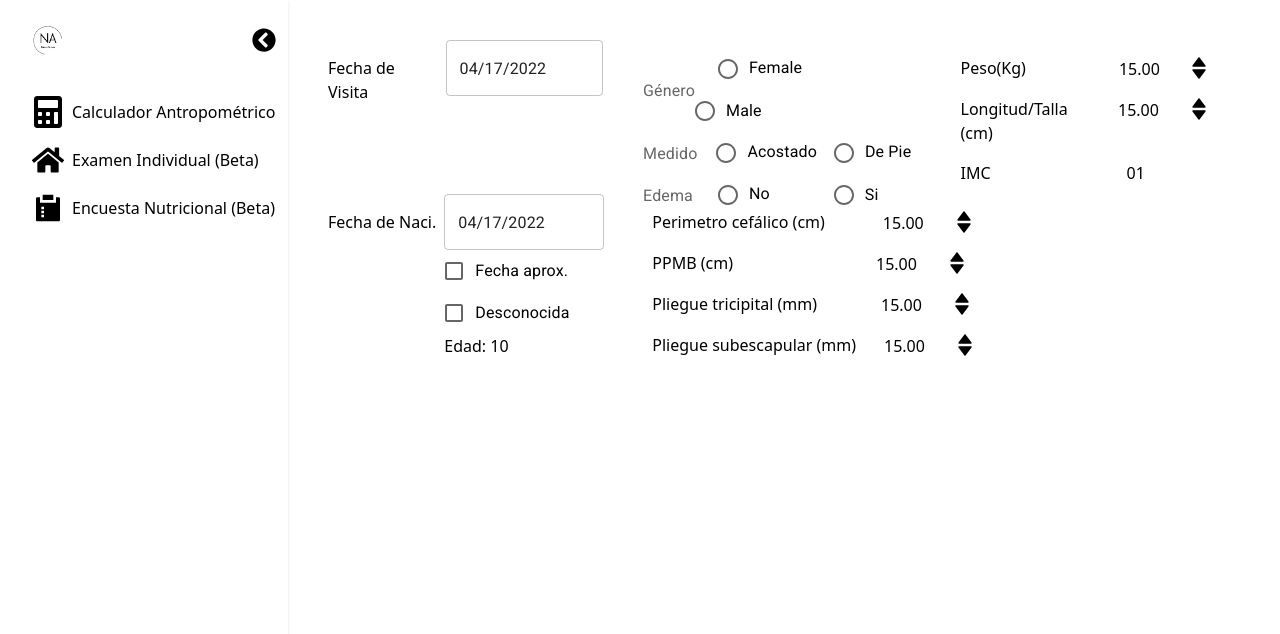
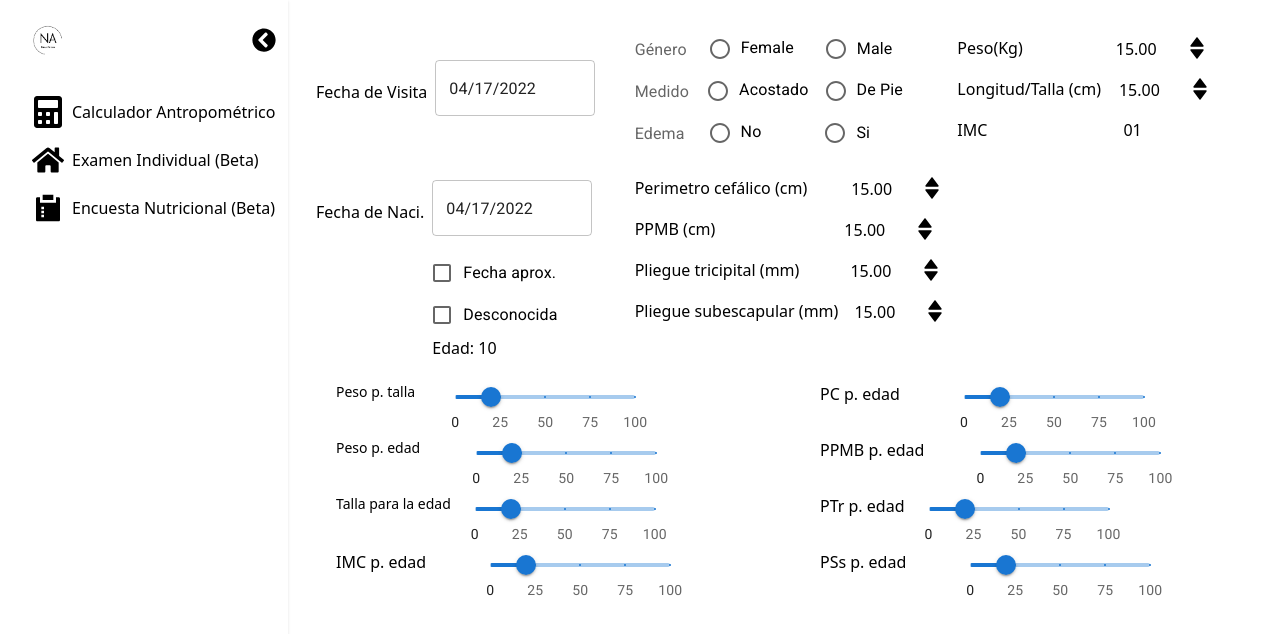
Before and after one commit to alperaltgend/nutripro, a React (Vite) app: page /nutripro/calculadora in a window 1280 px wide. Shown: the top 634 px of the page. Built offline with nearby package versions, Linux system fonts and the light colour scheme.

Commit message:
add components rowsss

```diff
--- a/src/pages/Calculadora.jsx
+++ b/src/pages/Calculadora.jsx
@@ -11,6 +11,8 @@ import FormControl from '@mui/material/FormControl';
 import FormLabel from '@mui/material/FormLabel';
 import Checkbox from '@mui/material/Checkbox';
 import FormGroup from '@mui/material/FormGroup';
+import Box from '@mui/material/Box';
+import Slider from '@mui/material/Slider';
 
 import {
     NumberInput,
@@ -19,6 +21,33 @@ import {
     NumberIncrementStepper,
     NumberDecrementStepper,
 } from '@chakra-ui/react'
+
+const marks = [
+    {
+        value: 0,
+        label: '0',
+    },
+    {
+        value: 25,
+        label: '25',
+    },
+    {
+        value: 50,
+        label: '50',
+    },
+    {
+        value: 75,
+        label: '75',
+    },
+    {
+        value: 100,
+        label: '100',
+    },
+];
+
+function valuetext(value) {
+    return `${value}`;
+}
 
 export default function Calculadora() {
     const [value, setValue] = React.useState(dayjs('2022-04-17'));
@@ -46,12 +75,13 @@ export default function Calculadora() {
 
     return (
 
-        <div className='flex'>
+        <div className='flex h-screen'>
             <Sidebar></Sidebar>
-            <div class="grid grid-cols-3 grid-rows-2 gap-1 w-screen h-96">
-                <div className='col-span-3 flex mt-10 mx-8 h-32'>
-                    <h1 className='mx-2 mt-4'>Fecha de Visita</h1>
-                    <div className='w-40'>
+            <div class="grid grid-cols-3 w-4/5 h-[40rem] mt-5">
+
+                <div className='flex mt-5 ml-5'>
+                    <h1 className='mx-2 mt-10'>Fecha de Visita</h1>
+                    <div className='w-40 mt-5'>
                         <LocalizationProvider dateAdapter={AdapterDayjs}>
                             <DatePicker
                                 view={["Año", "Mes", "Día"]}
@@ -60,7 +90,9 @@ export default function Calculadora() {
                             />
                         </LocalizationProvider>
                     </div>
-                    <div className='ml-10 mt-2 flex flex-col'>
+                </div>
+
+                <div className='flex flex-col mt-2 ml-4'>
                     <FormControl class="flex items-center">
                         <FormLabel id="demo-controlled-radio-buttons-group" >Género</FormLabel>
                         <RadioGroup
@@ -104,9 +136,9 @@ export default function Calculadora() {
                             <FormControlLabel value="male" control={<Radio />} label="Si" />
                         </RadioGroup>
                     </FormControl>
+                </div>
 
-                    </div>
-                    <div className='mx-10 flex flex-col'>
+                <div className='flex flex-col'>
                     <div className='flex items-start'>
                         <h1 className='mx-2 mt-4'>Peso(Kg)</h1>
                         <NumberInput maxW={90} marginTop={2} marginLeft={85} paddingTop={15} focusBorderColor='gray.500' focusInputOnChange={true} defaultValue={15} precision={2} step={0.1} size={"lg"}>
@@ -133,9 +165,8 @@ export default function Calculadora() {
                     </div>
                 </div>
 
-                </div>
-                <div className='col-span-3 flex mx-8 h-32'>
-                    <h1 className='mx-2 mt-4'>Fecha de Naci.</h1>
+                <div className='flex mt-5 ml-5'>
+                    <h1 className='mx-2 mt-5'>Fecha de Naci.</h1>
                     <div className='w-40'>
                         <LocalizationProvider dateAdapter={AdapterDayjs}>
                             <DatePicker
@@ -144,16 +175,18 @@ export default function Calculadora() {
                                 onChange={(newValuetask) => setValuetask(newValuetask)}
                             />
                         </LocalizationProvider>
-                        <FormGroup>
-                            <FormControlLabel value="fecha" control={<Checkbox/>} label="Fecha aprox." />
-                            <FormControlLabel value="end" control={<Checkbox/>} label="Desconocida" />
+                        <FormGroup className='mt-4'>
+                            <FormControlLabel value="fecha" control={<Checkbox />} label="Fecha aprox." />
+                            <FormControlLabel value="end" control={<Checkbox />} label="Desconocida" />
                         </FormGroup>
                         <h1>Edad: 10</h1>
                     </div>
-                    <div className='mx-10 flex flex-col'>
+                </div>
+
+                <div className='flex flex-col ml-3'>
                     <div className='flex items-start'>
-                            <h1 className='mx-2 mt-4'>Perimetro cefálico (cm)</h1>
-                            <NumberInput maxW={90} marginTop={2} marginLeft={50} paddingTop={15} focusBorderColor='gray.500' focusInputOnChange={true} defaultValue={15} precision={2} step={0.1} size={"lg"}>
+                        <h1 className='mx-1 mt-4'>Perimetro cefálico (cm)</h1>
+                        <NumberInput maxW={90} marginTop={2} marginLeft={40} paddingTop={15} focusBorderColor='gray.500' focusInputOnChange={true} defaultValue={15} precision={2} step={0.1} size={"lg"}>
                             <NumberInputField border={10} />
                             <NumberInputStepper>
                                 <NumberIncrementStepper paddingTop={13} height={10} />
@@ -162,8 +195,8 @@ export default function Calculadora() {
                         </NumberInput>
                     </div>
                     <div className='flex items-start'>
-                            <h1 className='mx-2 mt-4'>PPMB (cm)</h1>
-                            <NumberInput maxW={90} marginTop={2} marginLeft={135} paddingTop={15} focusBorderColor='gray.500' focusInputOnChange={true} defaultValue={15} precision={2} step={0.1} size={"lg"}>
+                        <h1 className='mx-1 mt-4'>PPMB (cm)</h1>
+                        <NumberInput maxW={90} marginTop={2} marginLeft={125} paddingTop={15} focusBorderColor='gray.500' focusInputOnChange={true} defaultValue={15} precision={2} step={0.1} size={"lg"}>
                             <NumberInputField border={10} />
                             <NumberInputStepper>
                                 <NumberIncrementStepper paddingTop={13} height={10} />
@@ -172,8 +205,8 @@ export default function Calculadora() {
                         </NumberInput>
                     </div>
                     <div className='flex items-start'>
-                            <h1 className='mx-2 mt-4'>Pliegue tricipital (mm)</h1>
-                            <NumberInput maxW={90} marginTop={2} marginLeft={56} paddingTop={15} focusBorderColor='gray.500' focusInputOnChange={true} defaultValue={15} precision={2} step={0.1} size={"lg"}>
+                        <h1 className='mx-1 mt-4'>Pliegue tricipital (mm)</h1>
+                        <NumberInput maxW={90} marginTop={2} marginLeft={47} paddingTop={15} focusBorderColor='gray.500' focusInputOnChange={true} defaultValue={15} precision={2} step={0.1} size={"lg"}>
                             <NumberInputField border={10} />
                             <NumberInputStepper>
                                 <NumberIncrementStepper paddingTop={13} height={10} />
@@ -182,8 +215,8 @@ export default function Calculadora() {
                         </NumberInput>
                     </div>
                     <div className='flex items-start'>
-                            <h1 className='mx-2 mt-4'>Pliegue subescapular (mm)</h1>
-                            <NumberInput maxW={90} marginTop={2} marginLeft={20} paddingTop={15} focusBorderColor='gray.500' focusInputOnChange={true} defaultValue={15} precision={2} step={0.1} size={"lg"}>
+                        <h1 className='mx-1 mt-4'>Pliegue subescapular (mm)</h1>
+                        <NumberInput maxW={90} marginTop={2} marginLeft={12} paddingTop={15} focusBorderColor='gray.500' focusInputOnChange={true} defaultValue={15} precision={2} step={0.1} size={"lg"}>
                             <NumberInputField border={10} />
                             <NumberInputStepper>
                                 <NumberIncrementStepper paddingTop={13} height={10} />
@@ -192,8 +225,130 @@ export default function Calculadora() {
                         </NumberInput>
                     </div>
                 </div>
+
+
+                <div class='col-span-3 gap-10 flex mx-8  h-72'>
+
+                    <div className='w-1/2 p-4'>
+                        <div className='flex'>
+                            <h1 className='mr-10 text-sm'>Peso p. talla</h1>
+                            <Box sx={{ width: 180 }}>
+                                <Slider
+                                    aria-label="Custom marks"
+                                    defaultValue={20}
+                                    getAriaValueText={valuetext}
+                                    step={10}
+                                    valueLabelDisplay="auto"
+                                    marks={marks}
+                                />
+                            </Box>
+                        </div>
+                        <div className='flex'>
+                            <h1 className='mr-14 text-sm'>Peso p. edad</h1>
+                            <Box sx={{ width: 180 }}>
+                                <Slider
+                                    aria-label="Custom marks"
+                                    defaultValue={20}
+                                    getAriaValueText={valuetext}
+                                    step={10}
+                                    valueLabelDisplay="auto"
+                                    marks={marks}
+                                />
+                            </Box>
+                        </div>
+                        <div className='flex'>
+                            <h1 className='mr-6 text-sm'>Talla para la edad</h1>
+                            <Box sx={{ width: 180 }}>
+                                <Slider
+                                    aria-label="Custom marks"
+                                    defaultValue={20}
+                                    getAriaValueText={valuetext}
+                                    step={10}
+                                    valueLabelDisplay="auto"
+                                    marks={marks}
+                                />
+                            </Box>
+                        </div>
+                        <div className='flex'>
+                            <h1 className='mr-16'>IMC p. edad</h1>
+                            <Box sx={{ width: 180 }}>
+                                <Slider
+                                    aria-label="Custom marks"
+                                    defaultValue={20}
+                                    getAriaValueText={valuetext}
+                                    step={10}
+                                    valueLabelDisplay="auto"
+                                    marks={marks}
+                                />
+                            </Box>
                         </div>
                     </div>
+
+                    <div className='w-1/2 p-4'>
+                        <div className='flex'>
+                            <h1 className='mr-16'>PC p. edad</h1>
+                            <Box sx={{ width: 180 }}>
+                                <Slider
+                                    aria-label="Custom marks"
+                                    defaultValue={20}
+                                    getAriaValueText={valuetext}
+                                    step={10}
+                                    valueLabelDisplay="auto"
+                                    marks={marks}
+                                />
+                            </Box>
+                        </div>
+                        <div className='flex'>
+                            <h1 className='mr-14'>PPMB p. edad</h1>
+                            <Box sx={{ width: 180 }}>
+                                <Slider
+                                    aria-label="Custom marks"
+                                    defaultValue={20}
+                                    getAriaValueText={valuetext}
+                                    step={10}
+                                    valueLabelDisplay="auto"
+                                    marks={marks}
+                                />
+                            </Box>
+                        </div>
+                        <div className='flex'>
+                            <h1 className='mr-6'>PTr p. edad</h1>
+                            <Box sx={{ width: 180 }}>
+                                <Slider
+                                    aria-label="Custom marks"
+                                    defaultValue={20}
+                                    getAriaValueText={valuetext}
+                                    step={10}
+                                    valueLabelDisplay="auto"
+                                    marks={marks}
+                                />
+                            </Box>
+                        </div>
+                        <div className='flex'>
+                            <h1 className='mr-16'>PSs p. edad</h1>
+                            <Box sx={{ width: 180 }}>
+                                <Slider
+                                    aria-label="Custom marks"
+                                    defaultValue={20}
+                                    getAriaValueText={valuetext}
+                                    step={10}
+                                    valueLabelDisplay="auto"
+                                    marks={marks}
+                                />
+                            </Box>
+                        </div>
+
+                    </div>
+
+
+
+
+
+
+                </div>
+
+            </div>
+
         </div>
     );
 }
```
Also changed, not shown: 1 other file (tests, documents, lock files or other folders). Lines whose indentation alone changed are shown as unchanged.
